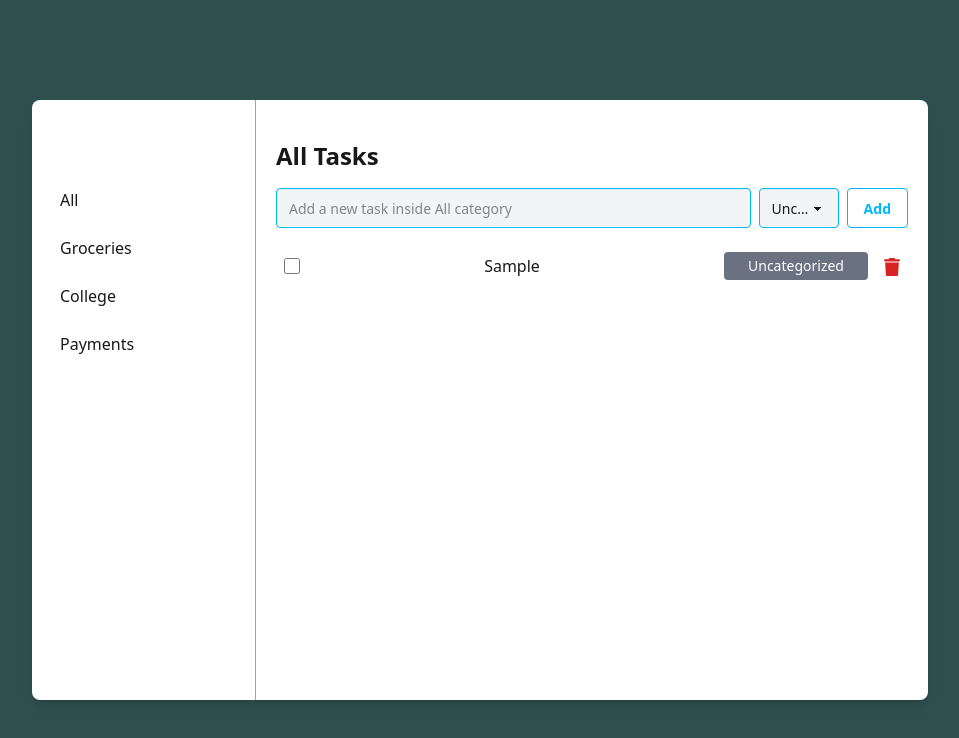
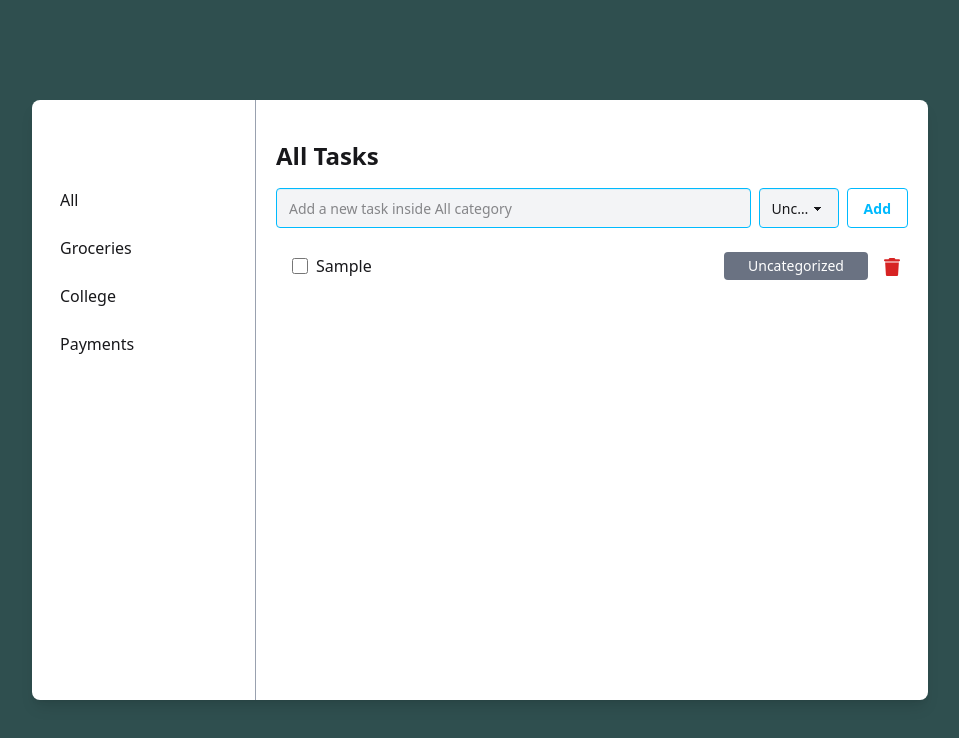
Before and after one commit to zara-j/Todo-APP, a React (Vite) app: page / in a window 1280 px wide. Both pictures are taken after typing "Sample" into the empty fields and a click on the button "Add". Shown: the top 738 px of the page, without its empty margins (160-1119 px from the left). Built offline with nearby package versions, Linux system fonts and the light colour scheme.

Commit message:
fix: fixed completed tasks styles

```diff
--- a/src/components/TaskItem.tsx
+++ b/src/components/TaskItem.tsx
@@ -17,12 +17,19 @@ const TaskItem = (props: ITaskProps) => {
       key={props.t.id}
       className="flex justify-between items-center p-2 rounded"
     >
-      <input type="checkbox"
-      checked= {props.t.completed}
-      onChange={() => props.toggleTaskCompletion(props.t.id)}
-      className="w-4 h-4 cursor-pointer"
-      />
-      <span className={`${props.t.completed ? 'line-through text-gray-400' : ''}`}>{props.t.task}</span>
+      <div className="flex justify-center items-center">
+        <input
+          type="checkbox"
+          checked={props.t.completed}
+          onChange={() => props.toggleTaskCompletion(props.t.id)}
+          className="w-4 h-4 cursor-pointer mx-2"
+        />
+        <span
+          className={`${props.t.completed ? "line-through text-gray-400" : ""}`}
+        >
+          {props.t.task}
+        </span>
+      </div>
       <div className="flex justify-center items-center gap-4">
         <span
           className={`${
```
